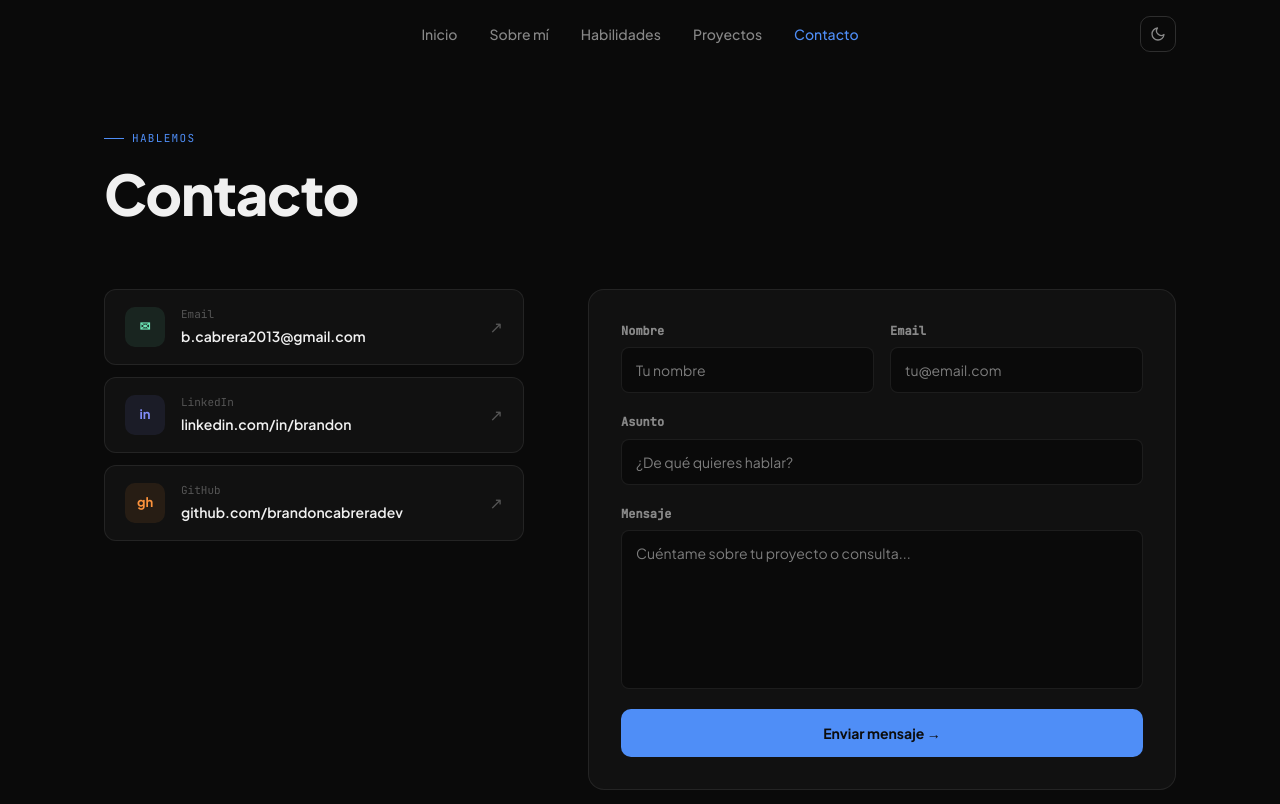
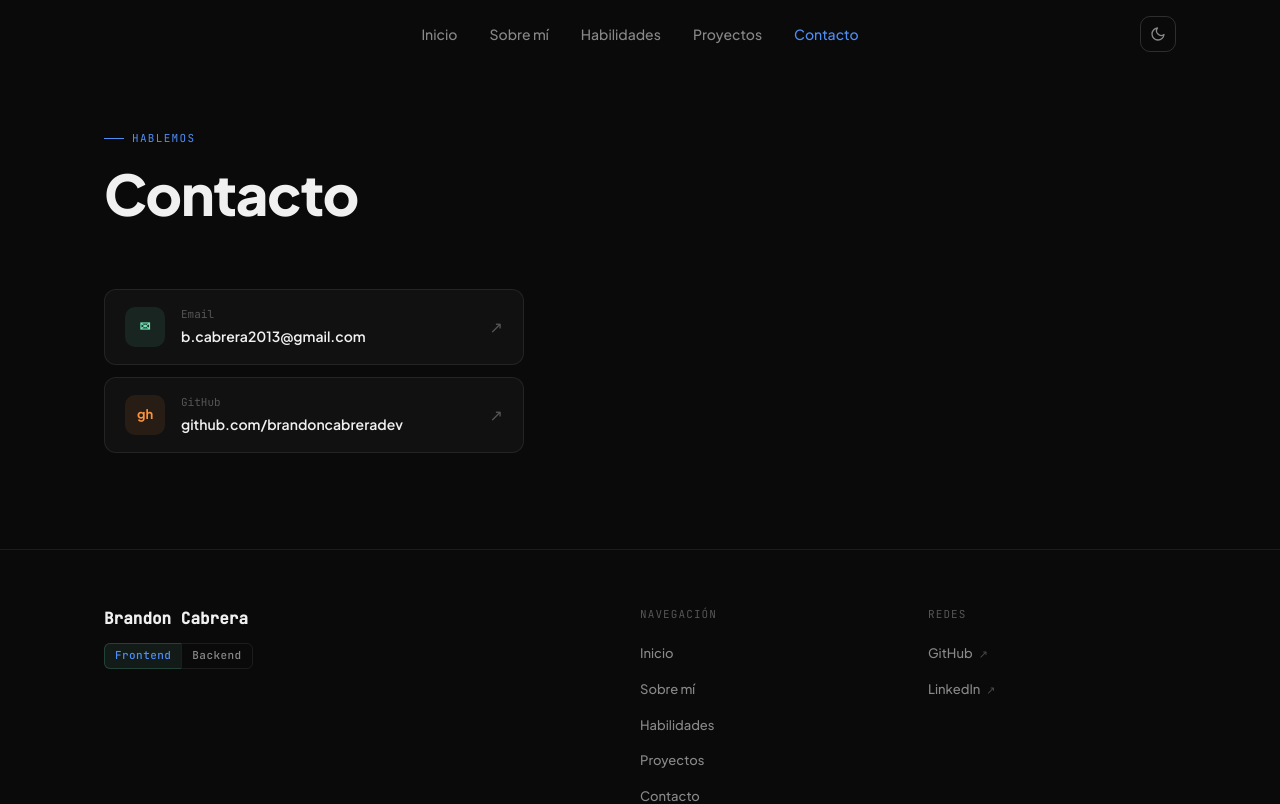
Before and after one commit to brandoncabreradev/brandon-portfolio, a Vue app: page /contacto in a window 1280 px wide. Shown: the top 804 px of the page. Built offline with nearby package versions, Linux system fonts and the light colour scheme.

Commit message:
refactor: Remove contact form functionality and associated elements from ContactView.vue; streamline component structure.

```diff
--- a/src/views/ContactView.vue
+++ b/src/views/ContactView.vue
@@ -4,11 +4,6 @@ import { animate, inView, stagger } from "motion";
 
 const headerEl = ref(null);
 const infoEl = ref(null);
-const formEl = ref(null);
-
-const form = ref({ name: "", email: "", subject: "", message: "" });
-const sending = ref(false);
-const sent = ref(false);
 
 const contactLinks = [
   {
@@ -19,13 +14,6 @@ const contactLinks = [
     accent: "#6ee7b7",
   },
   {
-    label: "LinkedIn",
-    value: "linkedin.com/in/brandon",
-    href: "https://www.linkedin.com/",
-    icon: "in",
-    accent: "#818cf8",
-  },
-  {
     label: "GitHub",
     value: "github.com/brandoncabreradev",
     href: "https://github.com/brandoncabreradev",
@@ -33,14 +21,6 @@ const contactLinks = [
     accent: "#fb923c",
   },
 ];
-
-async function submit() {
-  sending.value = true;
-  await new Promise((r) => setTimeout(r, 1400));
-  sending.value = false;
-  sent.value = true;
-  form.value = { name: "", email: "", subject: "", message: "" };
-}
 
 onMounted(() => {
   if (headerEl.value)
@@ -59,15 +39,6 @@ onMounted(() => {
         { duration: 0.4, delay: stagger(0.1), easing: "ease-out" },
       );
     });
-
-  if (formEl.value)
-    inView(formEl.value, () =>
-      animate(
-        formEl.value,
-        { opacity: [0, 1], x: [24, 0] },
-        { duration: 0.6, easing: "ease-out" },
-      ),
-    );
 });
 </script>
 
@@ -163,240 +134,6 @@ onMounted(() => {
             </a>
           </div>
         </div>
-
-        <!-- Form column -->
-        <div ref="formEl" style="opacity: 0">
-          <!-- Success -->
-          <div
-            v-if="sent"
-            class="card"
-            style="
-              border-radius: 16px;
-              padding: 48px;
-              display: flex;
-              flex-direction: column;
-              align-items: center;
-              gap: 20px;
-              text-align: center;
-              min-height: 400px;
-              justify-content: center;
-            "
-          >
-            <div
-              style="
-                width: 56px;
-                height: 56px;
-                border-radius: 14px;
-                background: var(--accent);
-                display: flex;
-                align-items: center;
-                justify-content: center;
-                font-size: 24px;
-                color: #0d0d0d;
-                font-weight: 700;
-              "
-            >
-              ✓
-            </div>
-            <div>
-              <h3
-                style="
-                  font-weight: 700;
-                  font-size: 20px;
-                  color: var(--text);
-                  margin-bottom: 8px;
-                "
-              >
-                ¡Mensaje enviado!
-              </h3>
-              <p style="font-size: 14px; color: var(--text-2)">
-                Te responderé lo antes posible.
-              </p>
-            </div>
-            <button
-              @click="sent = false"
-              class="btn-secondary"
-              style="font-size: 13px; padding: 9px 20px"
-            >
-              Enviar otro
-            </button>
-          </div>
-
-          <!-- Form -->
-          <form
-            v-else
-            @submit.prevent="submit"
-            class="card"
-            style="
-              border-radius: 16px;
-              padding: 32px;
-              display: flex;
-              flex-direction: column;
-              gap: 20px;
-            "
-          >
-            <div
-              style="display: grid; grid-template-columns: 1fr 1fr; gap: 16px"
-              id="form-row"
-            >
-              <!-- Name -->
-              <div style="display: flex; flex-direction: column; gap: 6px">
-                <label
-                  for="name"
-                  style="
-                    font-size: 12px;
-                    font-weight: 600;
-                    color: var(--text-2);
-                    font-family: var(--font-mono);
-                  "
-                  >Nombre</label
-                >
-                <input
-                  id="name"
-                  v-model="form.name"
-                  type="text"
-                  required
-                  placeholder="Tu nombre"
-                  style="
-                    background: var(--bg);
-                    border: 1px solid var(--border);
-                    border-radius: 8px;
-                    padding: 11px 14px;
-                    font-size: 14px;
-                    color: var(--text);
-                    font-family: var(--font-sans);
-                    outline: none;
-                    transition: border-color 0.2s ease;
-                  "
-                  @focus="(e) => (e.target.style.borderColor = 'var(--accent)')"
-                  @blur="(e) => (e.target.style.borderColor = 'var(--border)')"
-                />
-              </div>
-              <!-- Email -->
-              <div style="display: flex; flex-direction: column; gap: 6px">
-                <label
-                  for="email"
-                  style="
-                    font-size: 12px;
-                    font-weight: 600;
-                    color: var(--text-2);
-                    font-family: var(--font-mono);
-                  "
-                  >Email</label
-                >
-                <input
-                  id="email"
-                  v-model="form.email"
-                  type="email"
-                  required
-                  placeholder="tu@email.com"
-                  style="
-                    background: var(--bg);
-                    border: 1px solid var(--border);
-                    border-radius: 8px;
-                    padding: 11px 14px;
-                    font-size: 14px;
-                    color: var(--text);
-                    font-family: var(--font-sans);
-                    outline: none;
-                    transition: border-color 0.2s ease;
-                  "
-                  @focus="(e) => (e.target.style.borderColor = 'var(--accent)')"
-                  @blur="(e) => (e.target.style.borderColor = 'var(--border)')"
-                />
-              </div>
-            </div>
-
-            <!-- Subject -->
-            <div style="display: flex; flex-direction: column; gap: 6px">
-              <label
-                for="subject"
-                style="
-                  font-size: 12px;
-                  font-weight: 600;
-                  color: var(--text-2);
-                  font-family: var(--font-mono);
-                "
-                >Asunto</label
-              >
-              <input
-                id="subject"
-                v-model="form.subject"
-                type="text"
-                required
-                placeholder="¿De qué quieres hablar?"
-                style="
-                  background: var(--bg);
-                  border: 1px solid var(--border);
-                  border-radius: 8px;
-                  padding: 11px 14px;
-                  font-size: 14px;
-                  color: var(--text);
-                  font-family: var(--font-sans);
-                  outline: none;
-                  transition: border-color 0.2s ease;
-                "
-                @focus="(e) => (e.target.style.borderColor = 'var(--accent)')"
-                @blur="(e) => (e.target.style.borderColor = 'var(--border)')"
-              />
-            </div>
-
-            <!-- Message -->
-            <div style="display: flex; flex-direction: column; gap: 6px">
-              <label
-                for="message"
-                style="
-                  font-size: 12px;
-                  font-weight: 600;
-                  color: var(--text-2);
-                  font-family: var(--font-mono);
-                "
-                >Mensaje</label
-              >
-              <textarea
-                id="message"
-                v-model="form.message"
-                required
-                rows="6"
-                placeholder="Cuéntame sobre tu proyecto o consulta..."
-                style="
-                  background: var(--bg);
-                  border: 1px solid var(--border);
-                  border-radius: 8px;
-                  padding: 11px 14px;
-                  font-size: 14px;
-                  color: var(--text);
-                  font-family: var(--font-sans);
-                  outline: none;
-                  resize: none;
-                  transition: border-color 0.2s ease;
-                  line-height: 1.6;
-                "
-                @focus="(e) => (e.target.style.borderColor = 'var(--accent)')"
-                @blur="(e) => (e.target.style.borderColor = 'var(--border)')"
-              />
-            </div>
-
-            <button
-              type="submit"
-              :disabled="sending"
-              class="btn-primary"
-              style="
-                justify-content: center;
-                padding: 13px;
-                font-size: 14px;
-                border-radius: 10px;
-                opacity: 1;
-              "
-              :style="{
-                opacity: sending ? '0.6' : '1',
-                cursor: sending ? 'not-allowed' : 'pointer',
-              }"
-            >
-              {{ sending ? "Enviando..." : "Enviar mensaje →" }}
-            </button>
-          </form>
-        </div>
       </div>
     </div>
   </section>
```
